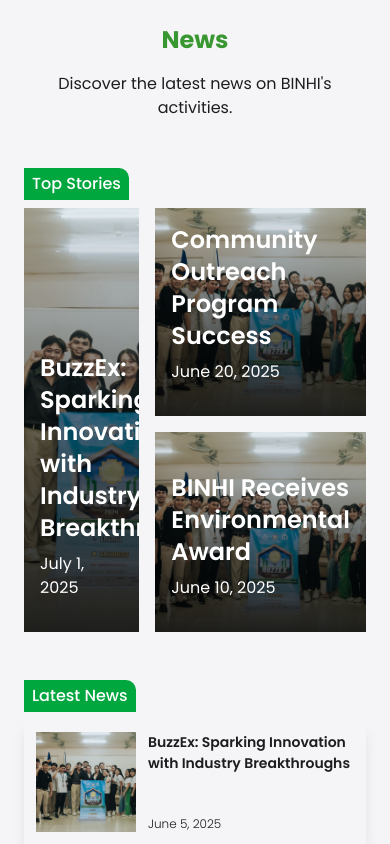
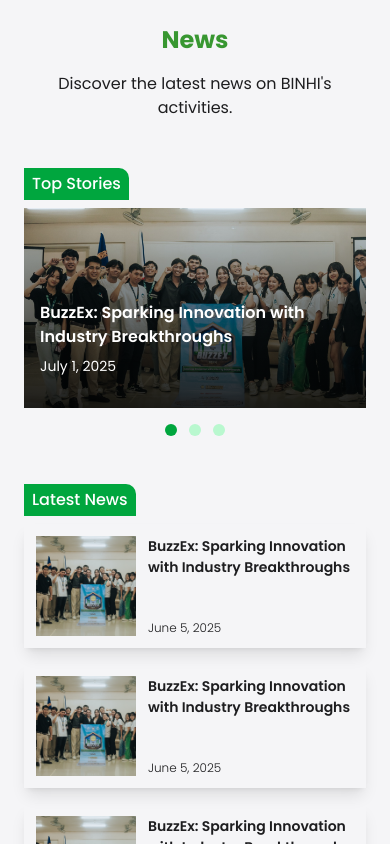
Before and after one commit to SPARK-Hub-WVSU/BINHI-Website-2025, a Next.js app: page /news in a window 390 px wide. Shown: the top 844 px of the page. Built offline with nearby package versions, Linux system fonts and the light colour scheme.

Commit message:
feat: add the article  carousel for smaller devices and add some stylings for better responsiveness

```diff
--- a/package.json
+++ b/package.json
@@ -22,7 +22,8 @@
     "next-auth": "^5.0.0-beta.29",
     "react": "^19.0.0",
     "react-dom": "^19.0.0",
-    "react-leaflet": "^5.0.0"
+    "react-leaflet": "^5.0.0",
+    "swiper": "^11.2.10"
   },
   "devDependencies": {
     "@eslint/eslintrc": "^3",
--- a/src/app/news/InsetArticle.jsx
+++ b/src/app/news/InsetArticle.jsx
@@ -9,8 +9,8 @@
     return (
         <Link className="group min-h-50 relative isolate overflow-hidden flex flex-col justify-end p-4 gap-2 after:content-[''] after:absolute after:inset-0 after:-z-[1] after:bg-linear-to-t after:from-black after:from-[-20%] after:to-transparent" href={`/article/${data.id}`} >
             <Image src={data.image || placeholderPhoto} alt={data.headline} className="absolute inset-0 object-center object-cover w-full h-full -z-[2]" />
-            <h2 className="text-white font-semibold text-2xl group-hover:text-primary transition-colors">{data.headline}</h2>
-            <p className="text-white text-base pb-4">{new Date(data.date).toLocaleDateString('en-us', { dateStyle: 'long' })}</p>
+            <h2 className="text-white font-semibold text-base sm:text-lg md:text-xl lg:text-2xl group-hover:text-primary transition-colors">{data.headline}</h2>
+            <p className="text-white text-[14px] sm:text-base pb-4">{new Date(data.date).toLocaleDateString('en-us', { dateStyle: 'long' })}</p>
         </Link>
     );
 }
--- /dev/null
+++ b/src/app/news/InsetCarousel.jsx
@@ -0,0 +1,38 @@
+'use client';
+
+import { useState } from 'react';
+import { Swiper, SwiperSlide } from 'swiper/react';
+import 'swiper/css';
+import InsetArticle from './InsetArticle';
+
+export default function InsetCarousel({ articles }) {
+  const [active, setActive] = useState(0);
+
+  return (
+    <div className="w-full flex flex-col items-center">
+      <div className="w-full">
+        <Swiper
+          spaceBetween={16}
+          slidesPerView={1}
+          onSlideChange={(swiper) => setActive(swiper.activeIndex)}
+        >
+          {articles.map((article, idx) => (
+            <SwiperSlide key={idx}>
+              <InsetArticle data={article} />
+            </SwiperSlide>
+          ))}
+        </Swiper>
+      </div>
+      <div className="flex justify-center gap-3 mt-4">
+        {articles.map((_, idx) => (
+          <span
+            key={idx}
+            className={`w-3 h-3 rounded-full transition-colors ${
+              idx === active ? 'bg-green-600' : 'bg-green-200'
+            }`}
+          />
+        ))}
+      </div>
+    </div>
+  );
+}
--- a/src/app/news/page.js
+++ b/src/app/news/page.js
@@ -1,6 +1,7 @@
 // import articles from '@/actions/fetch-articles';
 import GridArticle from './GridArticle';
 import InsetArticle from './InsetArticle';
+import InsetCarousel from './InsetCarousel';
 import Header from '../(public)/Header';
 import Footer from '../(public)/Footer';
 import LabelSection from './LabelSection';
@@ -38,15 +39,15 @@
   },
   {
     id: 5,
-    headline: "Upcoming Events in July",
-    summary: "Join us for a series of educational events this July.",
+    headline: "BuzzEx: Sparking Innovation with Industry Breakthroughs",
+    summary: "Lorem ipsum deloreum Lorem ipsum deloreum Lorem ipsum deloreum Lorem ipsum deloreum (headline).",
     image: placeholderPhoto,
     date: "2025-06-05",
   },
   {
     id: 6,
-    headline: "Upcoming Events in July",
-    summary: "Join us for a series of educational events this July.",
+    headline: "BuzzEx: Sparking Innovation with Industry Breakthroughs",
+    summary: "Lorem ipsum deloreum Lorem ipsum deloreum Lorem ipsum deloreum Lorem ipsum deloreum (headline).",
     image: placeholderPhoto,
     date: "2025-06-05",
   },
@@ -59,7 +60,7 @@
 
   const intro = (children) => (
     <>
-    <div className="flex flex-col items-center gap-12 p-6 md:px-6 sm:px-8 lg:px-12">
+    <div className="flex flex-col items-center gap-12 p-6 md:px-8 sm:px-10 lg:px-12">
       <div className="flex flex-col items-center gap-4 text-center">
         <h1 className="text-primary text-2xl sm:text-3xl md:text-4xl lg:text-5xl">News</h1>
         <p className='text-base sm:text-lg md:text-xl lg:text-2xl'>Discover the latest news on BINHI's activities.</p>
@@ -70,33 +71,38 @@
   );
 
   const insets = () => {
-    switch (allArticles.length) {
-      case 0:
-        return <></>;
+    if (allArticles.length === 0) return <></>;
 
-      case 1:
-        return <div className='w-full aspect-video md:aspect-2/1 grid'><InsetArticle data={allArticles.shift()} /></div>;
-
-      case 2:
     return (
+      <>
+        <div className="block sm:hidden">
+          <InsetCarousel articles={allArticles.slice(0, 3)} />
+        </div>
+        {/* Desktop grid */}
+        <div className="hidden sm:block">
+          {allArticles.length === 1 && (
+            <div className='w-full aspect-video md:aspect-2/1 grid'>
+              <InsetArticle data={allArticles.shift()} />
+            </div>
+          )}
+          {allArticles.length === 2 && (
             <div className="grid grid-cols-2 gap-4">
               <InsetArticle data={allArticles.shift()} />
               <InsetArticle data={allArticles.shift()} />
             </div>
-        );
-
-      default:
-        return (
+          )}
+          {allArticles.length > 2 && (
             <div className="grid grid-cols-[3fr_2fr] gap-4">
               <InsetArticle data={allArticles.shift()} />
-
               <div className="flex flex-col gap-4">
                 <InsetArticle data={allArticles.shift()} />
                 <InsetArticle data={allArticles.shift()} />
               </div>
             </div>
+          )}
+        </div>
+      </>
     );
-    }
   };
 
   return intro(
```
Lines whose indentation alone changed are shown as unchanged.
